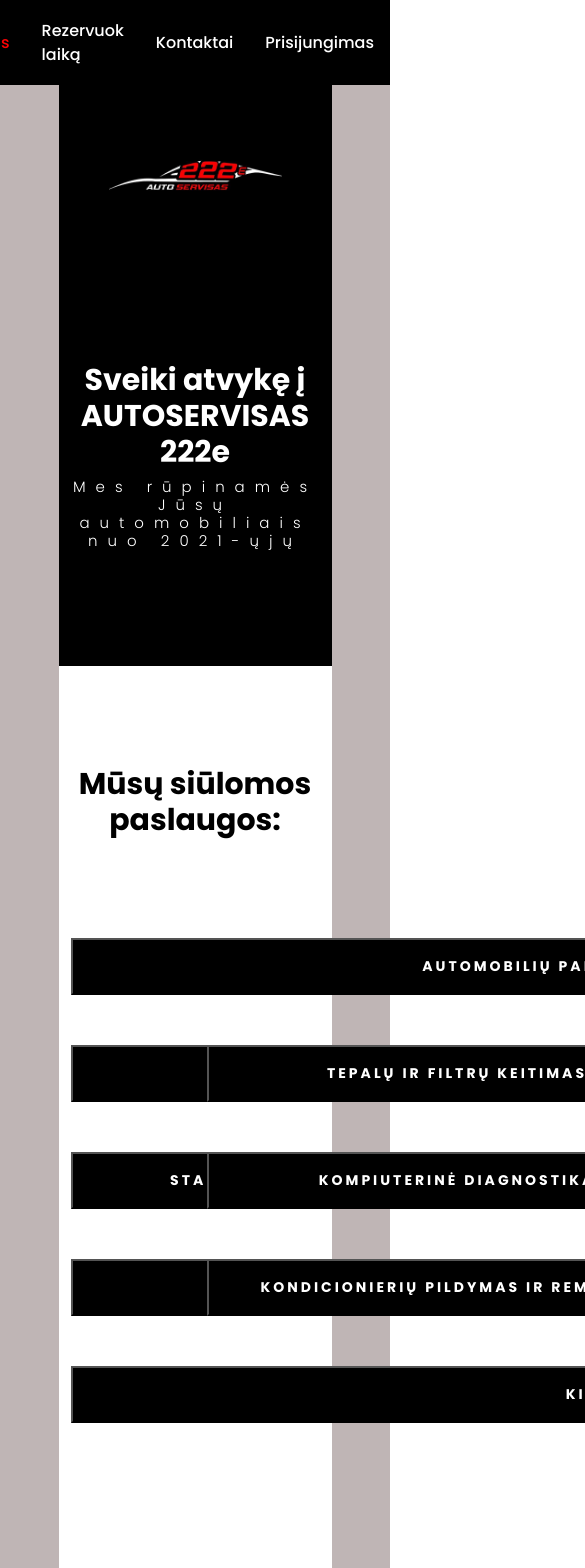
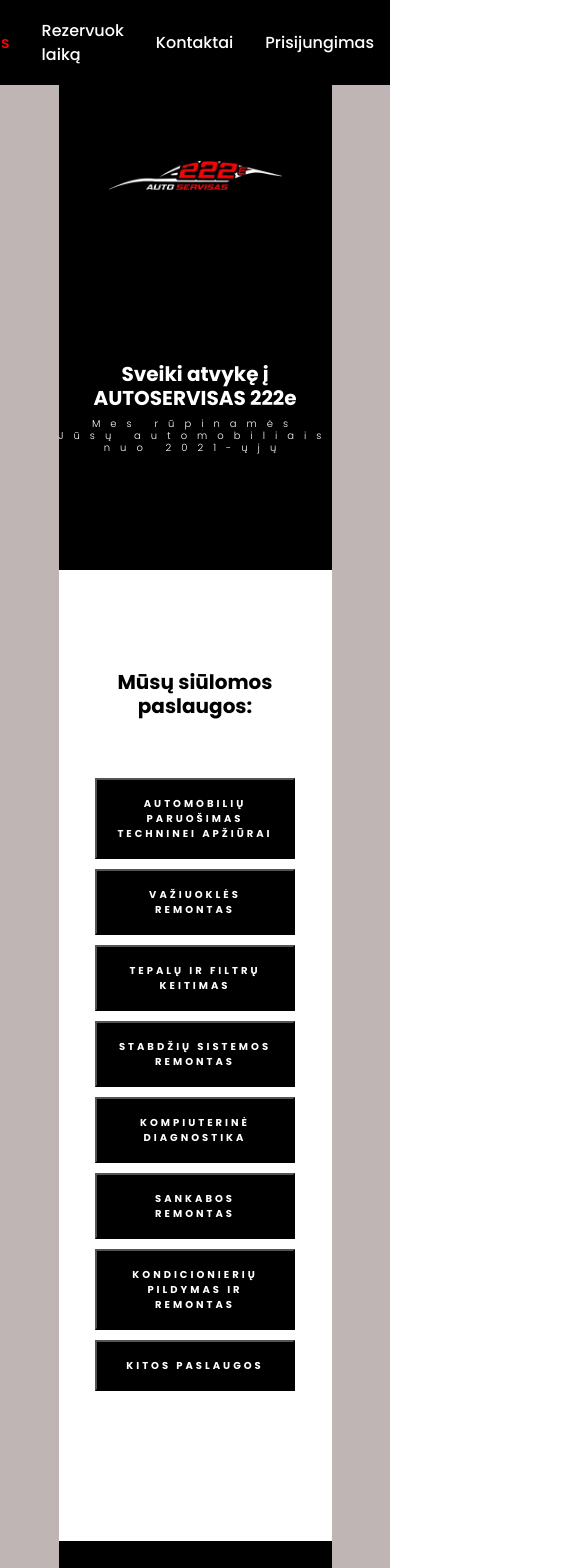
Before and after one commit to Sandruttee/autoservisas222e, a React (Create React App) app: page / in a window 390 px wide. Shown: the top 1568 px of the page, 585 px wide, since content can reach past the window. Built offline with nearby package versions, Linux system fonts and the light colour scheme.

Commit message:
making website responsive

```diff
--- a/src/pages/Autoservisas.js
+++ b/src/pages/Autoservisas.js
@@ -24,7 +24,7 @@ const Autoservisas = () => {
               Automobilių paruošimas techninei apžiūrai
             </button>{" "}
           </a>
-          <div className="col-6">
+          <div className="col-mb-6">
             <a href="/BookingApp">
               {" "}
               <button className="paslaugos-button">
@@ -32,33 +32,33 @@ const Autoservisas = () => {
               </button>{" "}
             </a>
           </div>
-          <div className="col-6">
+          <div className="col-mb-6">
             <a href="/BookingApp">
               <button className="paslaugos-button">
                 Tepalų ir filtrų keitimas
               </button>
             </a>
           </div>
-          <div className="col-6">
+          <div className="col-mb-6">
             <a href="/BookingApp">
               <button className="paslaugos-button">
                 Stabdžių sistemos remontas
               </button>{" "}
             </a>
           </div>
-          <div className="col-6">
+          <div className="col-mb-6">
             <a href="/BookingApp">
               <button className="paslaugos-button">
                 Kompiuterinė diagnostika
               </button>{" "}
             </a>
           </div>
-          <div className="col-6">
+          <div className="col-mb-6">
             <a href="/BookingApp">
               <button className="paslaugos-button">Sankabos remontas</button>{" "}
             </a>
           </div>
-          <div className="col-6">
+          <div className="col-mb-6">
             <a href="/BookingApp">
               <button className="paslaugos-button">
                 Kondicionierių pildymas ir remontas
--- a/src/pages/styling.css
+++ b/src/pages/styling.css
@@ -199,7 +199,7 @@ p {
 }
 
 .btn-special {
-  width: 1165px;
+  width: 800px;
 }
 
 a {
@@ -246,12 +246,12 @@ footer {
   color: var(--red-color);
 }
 
-@media (max-width: 1000px) {
+@media (max-width: 1200px) {
   h1 {
-    font-size: 30px;
+    font-size: 20px;
   }
   h2 {
-    font-size: 15px;
+    font-size: 10px;
   }
   h3 {
     font-size: 18px;
@@ -259,4 +259,13 @@ footer {
   h4 {
     font-size: 15px;
   }
+  .paslaugos-button {
+    max-width: 80%;
+    font-size: 10px;
+    margin-top: 10px;
+  }
+
+  .btn-special {
+    max-width: 80%;
+  }
 }
```
